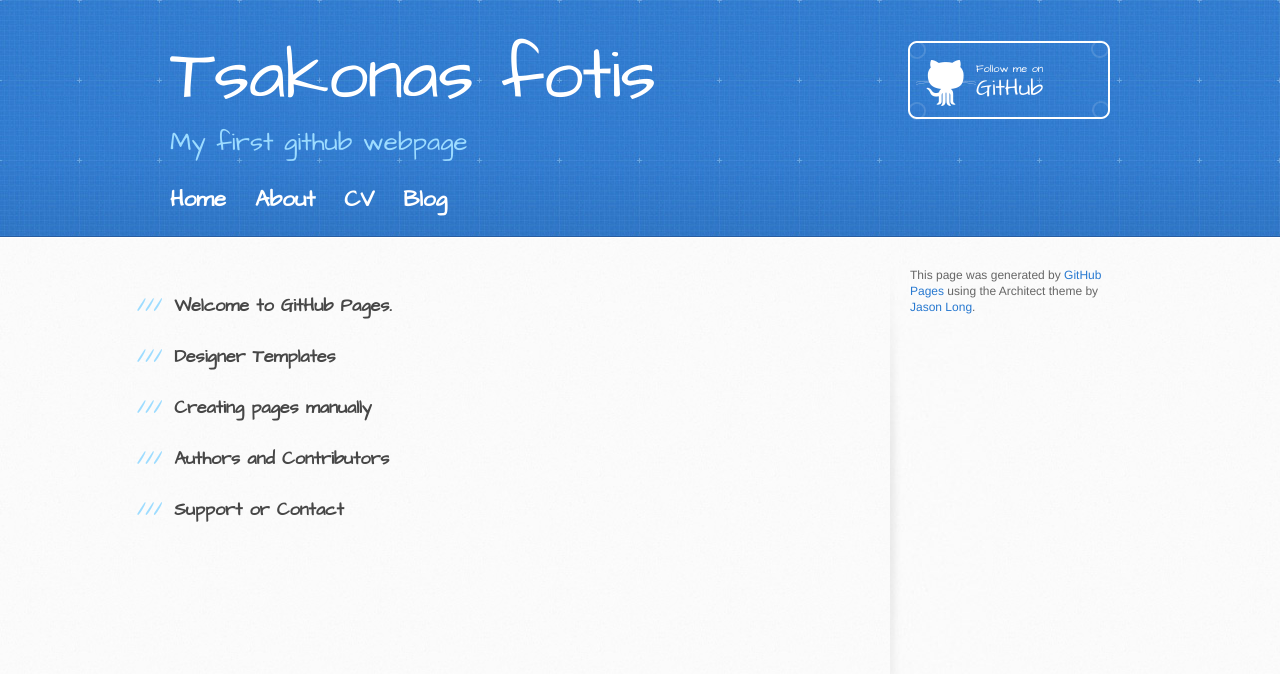
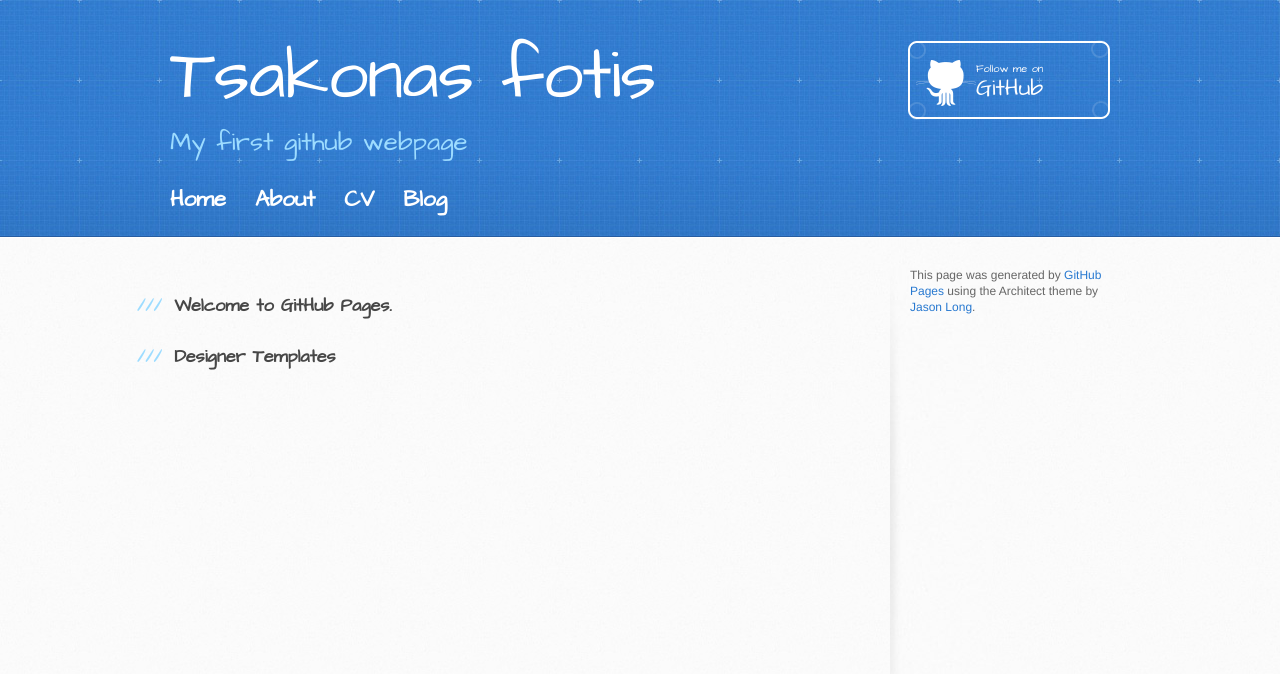
Before and after one commit to tsakof/tsakof.github.io, a Jekyll site: the page built from CV/index.html, in a window 1280 px wide. Shown: the top 674 px of the page. Built offline with Jekyll 4.4.1, drawn with Linux system fonts in a browser that asks for light colours.

Commit message:
Update Architect.html

```diff
--- a/_layouts/Architect.html
+++ b/_layouts/Architect.html
@@ -45,21 +45,6 @@
 
 {{content}}
 
-<h3>
-<a id="creating-pages-manually" class="anchor" href="#creating-pages-manually" aria-hidden="true"><span class="octicon octicon-link"></span></a>Creating pages manually</h3>
-
-{{content}}
-
-<h3>
-<a id="authors-and-contributors" class="anchor" href="#authors-and-contributors" aria-hidden="true"><span class="octicon octicon-link"></span></a>Authors and Contributors</h3>
-
-{{content}}
-
-<h3>
-<a id="support-or-contact" class="anchor" href="#support-or-contact" aria-hidden="true"><span class="octicon octicon-link"></span></a>Support or Contact</h3>
-
-{{content}}
-
 </section>
 
         <aside id="sidebar">
```
